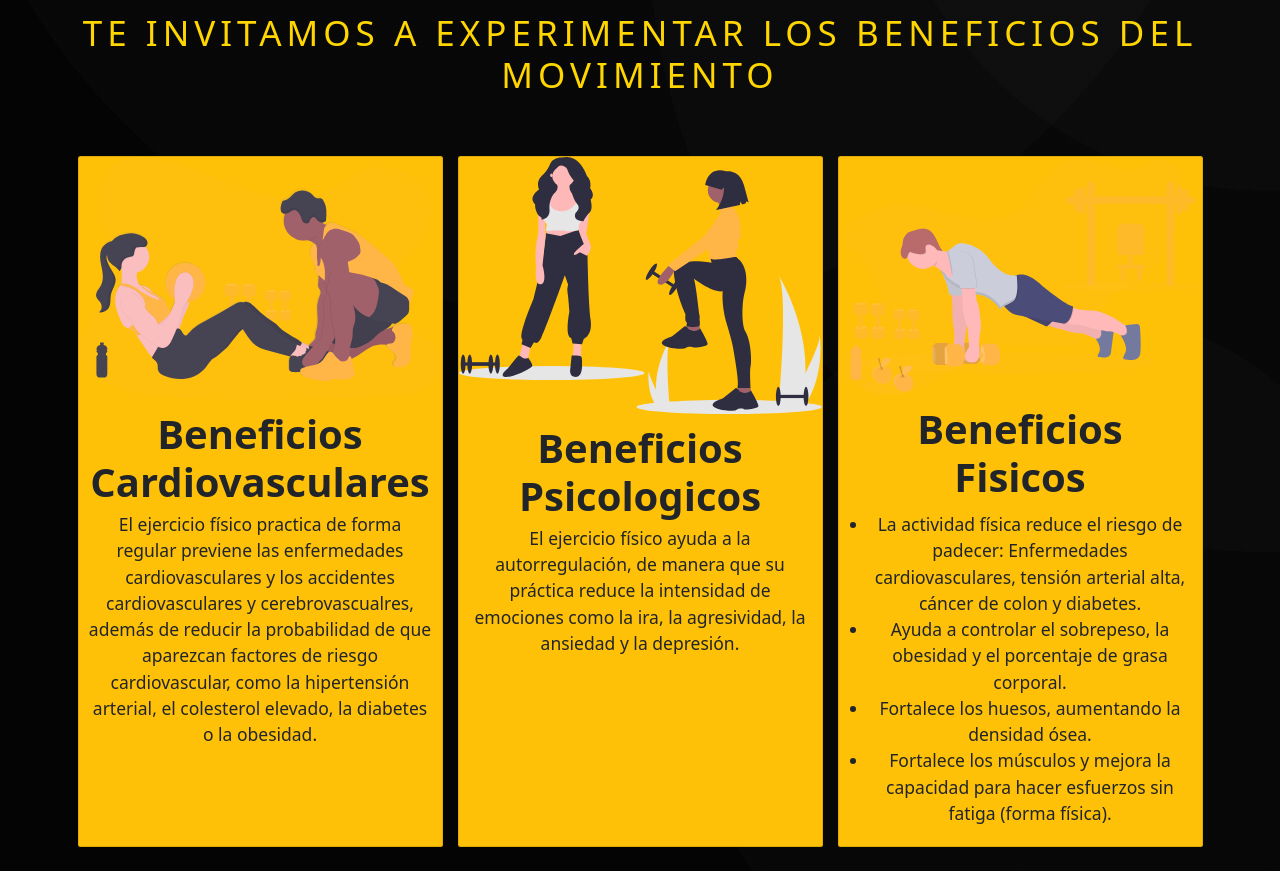
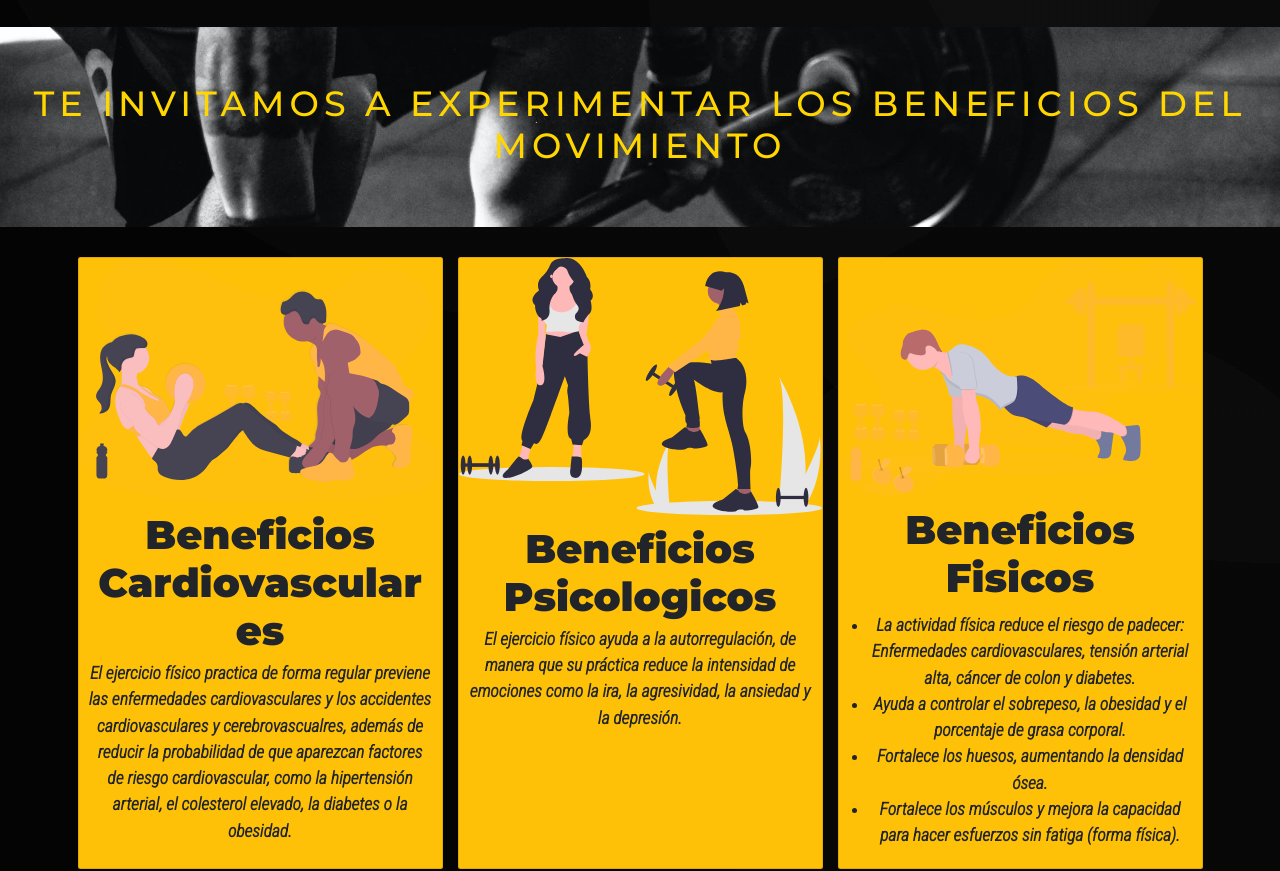
Before and after one commit to NicoPimienta/Valpo-Center, a website: page index.html in a window 1280 px wide. Shown: the part 602-1473 px from the top of the page. Drawn offline with nearby package versions, Linux system fonts and the light colour scheme.

Commit message:
agregado parallax al index

```diff
--- a/index.html
+++ b/index.html
@@ -52,7 +52,7 @@
     </div>
 </nav>
 
-
+ fuenteRoboto fw-bold
 
 <!------------- carrusel ---------------->
 
@@ -85,11 +85,11 @@
     </button>
 </div>
 
+<div class="parallax">
 
+<h2 class=" titulo__h2--color tracking-in-expand-fwd">TE INVITAMOS A EXPERIMENTAR LOS BENEFICIOS DEL MOVIMIENTO</h2>
 
-<h2 class=" titulo__h2--color tracking-in-expand-fwd m-5">TE INVITAMOS A EXPERIMENTAR LOS BENEFICIOS DEL MOVIMIENTO</h2>
-
-
+</div>
 
 <!-- ---------------------------SECCION 2 ABAJO-------------------------- -->
 
@@ -99,8 +99,8 @@
             <div class="card  h-100 bg-warning wow animate__animated animate__pulse">
                 <img src="./imagenes/undraw_personal_trainer_ote3.svg" class="card-img-top" alt="beneficio cardiovascular">
                     <div class="card-body">
-                        <h5 class="card-title display-3 text-center fw-bold">Beneficios Cardiovasculares </h5>
-                            <p class="card-text fs-3 text-center">El ejercicio físico practica de forma regular previene las enfermedades cardiovasculares y los accidentes cardiovasculares y cerebrovascualres, además de reducir la probabilidad de que
+                        <h5 class="card-title display-3 text-center fw-bold fuenteMontse">Beneficios Cardiovasculares </h5>
+                            <p class="card-text fs-3 text-center fuenteRoboto fw-bold">El ejercicio físico practica de forma regular previene las enfermedades cardiovasculares y los accidentes cardiovasculares y cerebrovascualres, además de reducir la probabilidad de que
 aparezcan factores de riesgo cardiovascular, como la hipertensión arterial, el colesterol elevado, la diabetes o la obesidad.</p>
                     </div>
     </div>
@@ -109,8 +109,8 @@ aparezcan factores de riesgo cardiovascular, como la hipertensión arterial, el
         <div class="card h-100 bg-warning wow animate__animated animate__pulse">
             <img src="./imagenes/undraw_personal_training_0dqn.svg" class="card-img-top" alt="beneficio psicologico">
             <div class="card-body">
-                <h5 class="card-title display-3 text-center fw-bold">Beneficios Psicologicos</h5>
-                    <p class="card-text fs-3 text-center">El ejercicio físico ayuda a la autorregulación, de manera que su práctica reduce la intensidad de emociones como la ira, la agresividad, la ansiedad y la depresión.</p>
+                <h5 class="card-title display-3 text-center fw-bold fuenteMontse">Beneficios Psicologicos</h5>
+                    <p class="card-text fs-3 text-center fuenteRoboto fw-bold">El ejercicio físico ayuda a la autorregulación, de manera que su práctica reduce la intensidad de emociones como la ira, la agresividad, la ansiedad y la depresión.</p>
     </div>
         </div>
             </div>
@@ -118,9 +118,9 @@ aparezcan factores de riesgo cardiovascular, como la hipertensión arterial, el
         <div class="card h-100 bg-warning wow animate__animated animate__pulse">
                 <img src="./imagenes/undraw_healthy_habit_bh5w.svg" class="card-img-top" alt="beneficio fisico">
                 <div class="card-body">
-                    <h5 class="card-title display-3 text-center fw-bold">Beneficios Fisicos</h5>
+                    <h5 class="card-title display-3 text-center fw-bold fuenteMontse">Beneficios Fisicos</h5>
                         <p class="card-text fs-3 text-center">
-                        <ul class="card-text fs-3 text-center">
+                        <ul class="card-text fs-3 text-center fuenteRoboto fw-bold">
                             <li>La actividad física reduce el riesgo de padecer: Enfermedades cardiovasculares, tensión arterial alta, cáncer de colon y diabetes.</li>
                             <li> Ayuda a controlar el sobrepeso, la obesidad y el porcentaje de grasa corporal. </li>
                             <li>Fortalece los huesos, aumentando la densidad ósea.</li>
--- a/scss/pages/__index.scss
+++ b/scss/pages/__index.scss
@@ -3,6 +3,7 @@
     color: $amarilloMain;
     letter-spacing: 0.5rem;
     text-align: center;
+    font-family: $fuenteMain;
 }
 
 
@@ -11,3 +12,21 @@
 
     margin:auto
 }
+
+.parallax {
+    /* The image used */
+    background-image: url("/imagenes/pexels-photo-791763.jpeg");
+
+    /* Set a specific height */
+    min-height: 200px;
+
+    /* Create the parallax scrolling effect */
+    background-attachment: fixed;
+    background-position: center;
+    background-repeat: no-repeat;
+    background-size: cover;
+    display: flex;
+    align-items: center;
+    justify-content: center;
+    margin-top: 3rem;
+}
```
Also changed, not shown: css/estilosProyecto.css, imagenes/pexels-photo-791763.jpeg (added).
